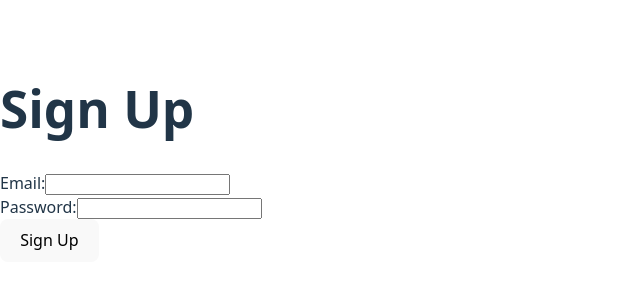
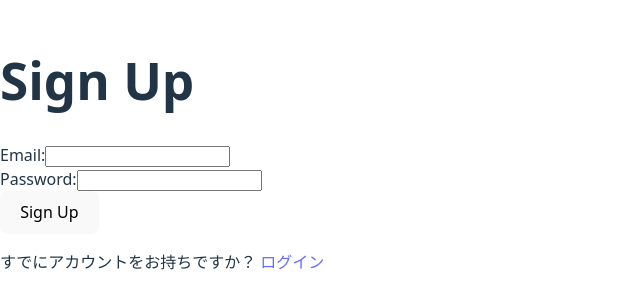
Before and after one commit to HirotakaUchishiba/calomeal_mvp, a React (Vite) app in the folder frontend/: page /signup in a window 1280 px wide. Shown: the part 246-554 px from the top of the page, without its empty margins (0-640 px from the left). Built offline with nearby package versions, Linux system fonts and the light colour scheme.

Commit message:
SignUpPageとLoginPage間のナビゲーションリンクを追加

```diff
--- a/frontend/src/features/auth/LoginPage.tsx
+++ b/frontend/src/features/auth/LoginPage.tsx
@@ -1,4 +1,5 @@
 import React, { useState } from 'react';
+import { Link } from 'react-router-dom';
 
 export const LoginPage = () => {
   const [email, setEmail] = useState('');
@@ -36,7 +37,9 @@
         </div>
         <button type="submit">Login</button>
       </form>
-      {/* TODO: サインアップページへのリンクを追加 */}
+      <p>
+        アカウントをお持ちでないですか？ <Link to="/signup">サインアップ</Link>
+      </p>
     </div>
   );
 };
--- a/frontend/src/features/auth/SignUpPage.tsx
+++ b/frontend/src/features/auth/SignUpPage.tsx
@@ -1,4 +1,5 @@
 import React, { useState } from 'react';
+import { Link } from 'react-router-dom';
 
 export const SignUpPage = () => {
   const [email, setEmail] = useState('');
@@ -36,7 +37,9 @@
         </div>
         <button type="submit">Sign Up</button>
       </form>
-      {/* TODO: ログインページへのリンクを追加 */}
+      <p>
+        すでにアカウントをお持ちですか？ <Link to="/login">ログイン</Link>
+      </p>
     </div>
   );
 };
```
